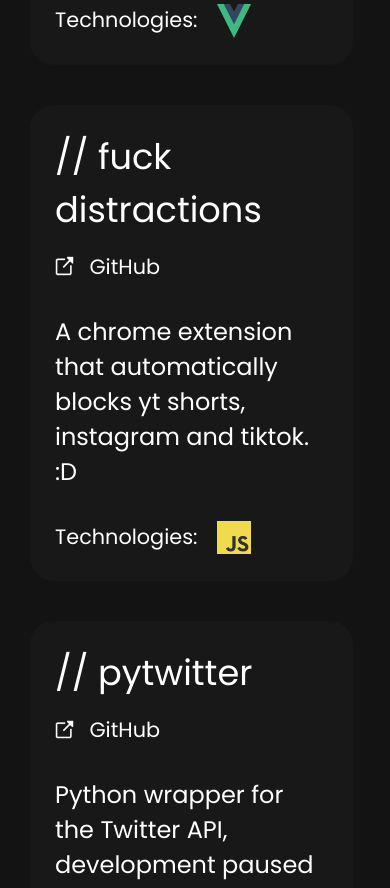
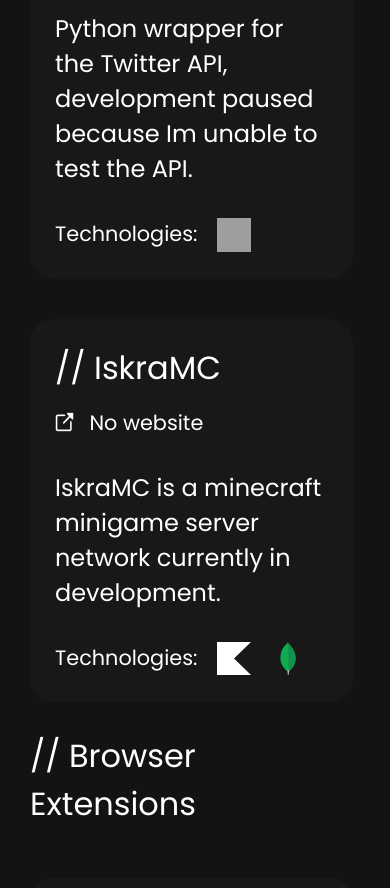
Before and after one commit to mvlwarekekw/mvlware.xyz, a Vue app: page /projects in a window 390 px wide. Shown: the part 1060-1948 px from the top of the page. Built offline with nearby package versions, Linux system fonts and the light colour scheme; grey boxes are pictures that could not be loaded.

Commit message:
feat: classify projects + mobile compatability

```diff
--- a/src/components/Project.vue
+++ b/src/components/Project.vue
@@ -30,7 +30,6 @@ defineProps({
   </h2>
   <a target="_blank" rel="noopener noreferrer" :href="link" class="link" >
     <div class="wrapper flex flex-row v-flex-center">
-
       <img src="/opentab.svg" alt="" class="tab-icon">
       <p class="c-font-size">{{ display_link }}</p>
     </div>
@@ -98,6 +97,10 @@ defineProps({
     margin: 20px 30px;
   }
 
+  .card h2 {
+    font-size: 2rem;
+  }
+
   .description {
     width: 100%;
   }
--- a/src/components/Projects.vue
+++ b/src/components/Projects.vue
@@ -9,12 +9,8 @@ import Project from "@/components/Project.vue";
       <h1 class="text-xxl">Projects</h1>
     </div>
     <div class="projects">
+      <h1 class="subtitle text-xl">// Websites</h1>
       <div class="project-row">
-        <Project
-            name="IskraMC"
-            description="IskraMC is a minecraft minigame server network currently in development."
-            :technologies="['/kotlin.svg', '/mongodb.svg']"
-        />
         <Project
             name="Personal Website"
             description="My personal Website (the website you are on at this moment)"
@@ -22,7 +18,24 @@ import Project from "@/components/Project.vue";
             display_link="mvlware.xyz"
             :technologies="['/vuejs.png']"
         />
-
+      </div>
+      <h1 class="subtitle text-xl">// Python and Java/Kotlin Projects</h1>
+      <div class="project-row">
+        <Project
+            name="pytwitter"
+            description="Python wrapper for the Twitter API, development paused because Im unable to test the API."
+            link="https://github.com/mvlwarekekw/pytwitter"
+            display_link="GitHub"
+            :technologies="['/python.png']"
+        />
+        <Project
+            name="IskraMC"
+            description="IskraMC is a minecraft minigame server network currently in development."
+            :technologies="['/kotlin.svg', '/mongodb.svg']"
+        />
+      </div>
+      <h1 class="subtitle text-xl">// Browser Extensions</h1>
+      <div class="project-row">
         <Project
             name="fuck distractions"
             description="A chrome extension that automatically blocks yt shorts, instagram and tiktok. :D"
@@ -31,15 +44,7 @@ import Project from "@/components/Project.vue";
             :technologies="['/js.png']"
         />
       </div>
-      <div class="project-row">
-        <Project
-            name="pytwitter"
-            description="Python wrapper for the Twitter API, development paused because Im unable to test the API."
-            link="https://github.com/mvlwarekekw/pytwitter"
-            display_link="GitHub"
-            :technologies="['/python.png']"
-        />
-      </div>
+
     </div>
   </div>
 </template>
@@ -47,6 +52,14 @@ import Project from "@/components/Project.vue";
 <style scoped>
 .title {
   margin: 50px 0;
+}
+
+.subtitle {
+  margin: 0 30px;
+}
+
+.subtitle:not(:nth-child(1)) {
+  margin-bottom: 30px;
 }
 
 .projects {
@@ -66,6 +79,11 @@ import Project from "@/components/Project.vue";
     flex-direction: column;
     margin: 0;
   }
+
+  .subtitle {
+    font-size: 2rem;
+    margin-top: 10px;
+  }
 }
 
 </style>
```
